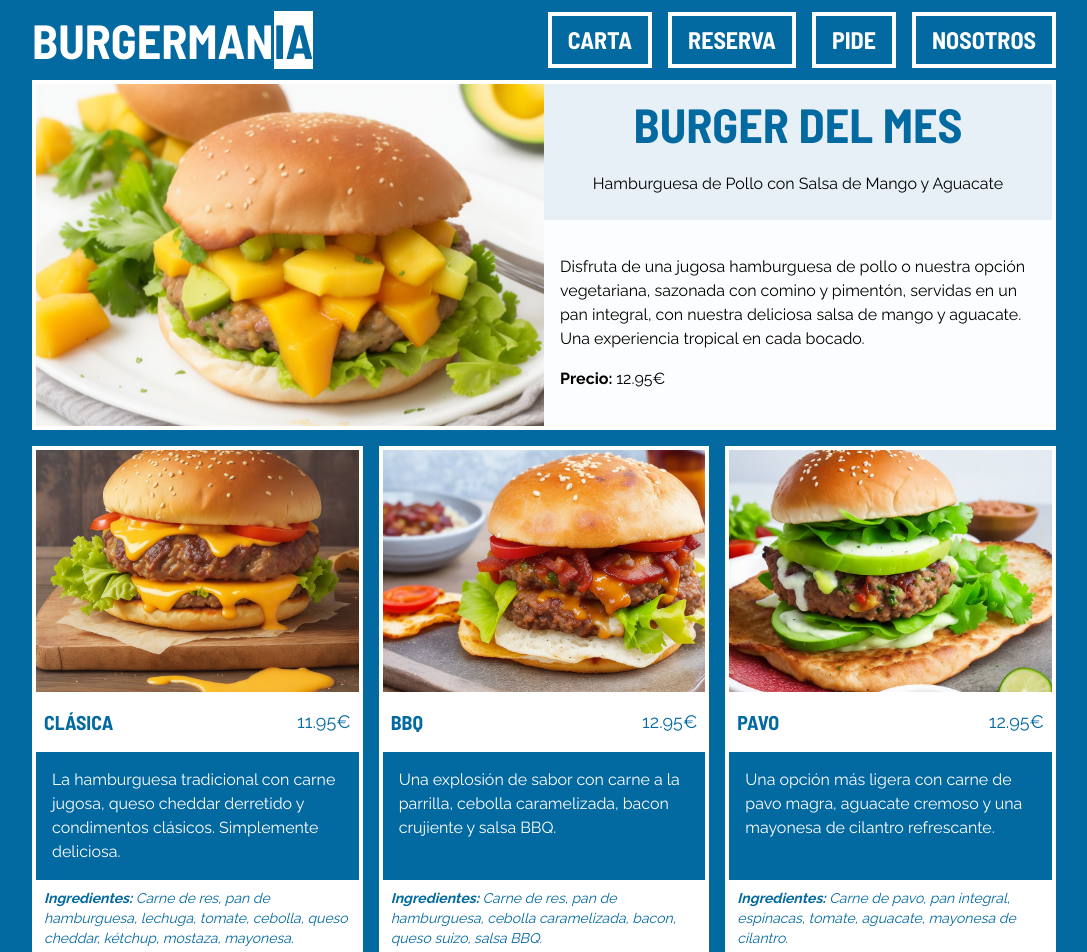
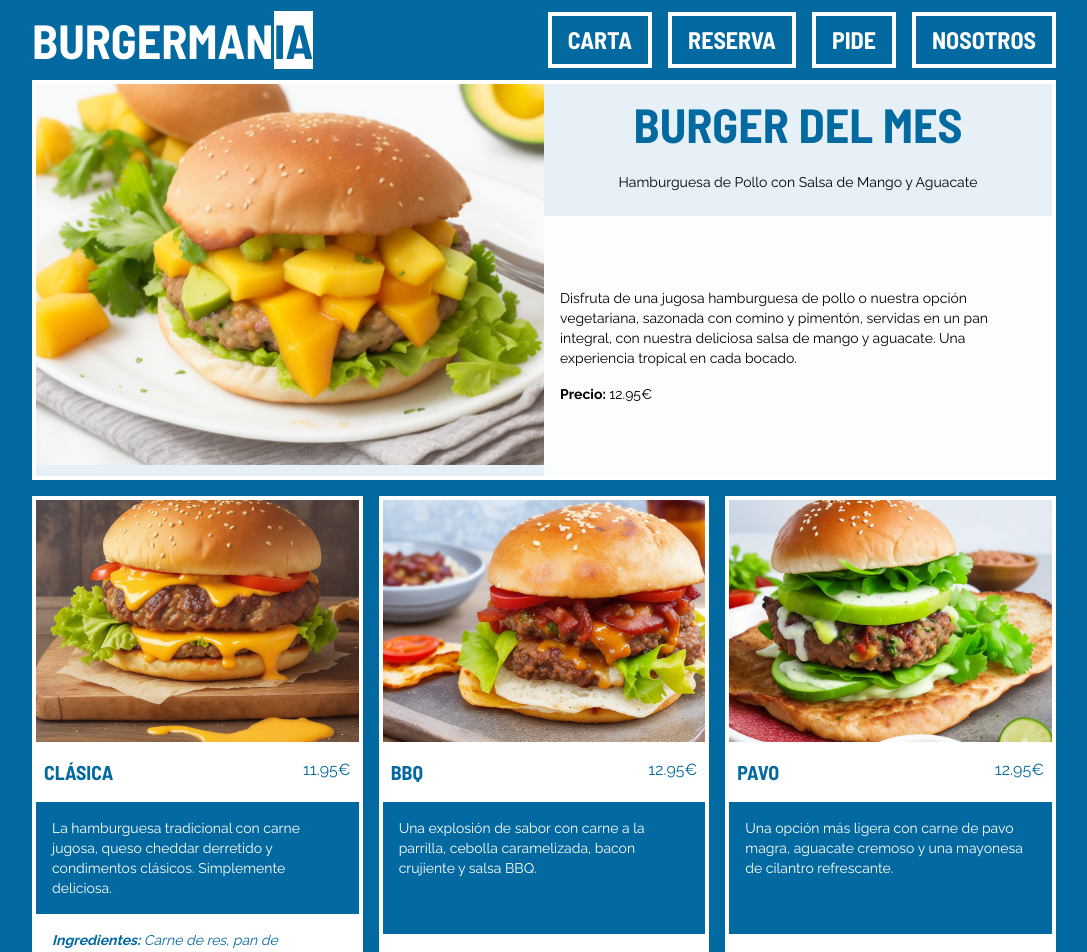
Before and after one commit to molul/burgermania_vue, a Vue app: page /carta in a window 1280 px wide. Shown: the top 952 px of the page, without its empty margins (96-1183 px from the left). Built offline with nearby package versions, Linux system fonts and the light colour scheme.

Commit message:
Some styling changes

```diff
--- a/src/App.vue
+++ b/src/App.vue
@@ -1,6 +1,6 @@
 <template>
-	<div class="bg-sky-700 min-h-screen flex flex-col font-mainText ">
-		<div class="flex-1 h-full mx-auto flex flex-col w-full md:w-4/5 md:max-w-5xl ">
+	<div class="bg-sky-700 flex flex-col font-mainText min-h-screen">
+		<div class="mx-auto flex flex-col w-full md:w-4/5 md:max-w-5xl h-full">
 			<div>
 				<NavBar />
 			</div>
@@ -13,10 +13,8 @@
 					break-words
 					mt-16
 					md:mt-20
-
 					flex
 					flex-grow
-					bg-white
 			">
 				<router-view/>
 			</div>
--- a/src/components/Footer.vue
+++ b/src/components/Footer.vue
@@ -1,6 +1,6 @@
 <template>
 	<footer>
-		<div class="bottom-0 w-full">
+		<div class="bottom-0 w-full bg-sky-700">
 
 			<div class="flex justify-start text-left pt-4 md:pt-2">
 				<div class="px-4 py-4 md:px-0 w-full space-y-8 md:flex md:justify-between md:items-center md:space-y-0 ">
--- a/src/components/MenuBurgerComp.vue
+++ b/src/components/MenuBurgerComp.vue
@@ -12,18 +12,18 @@
 			<div class="text-sky-700 font-bold text-left font-condensed text-lg md:text-xl uppercase break-words">
 				{{ burger.name }}
 			</div>
-			<div class="text-sky-700 text-base md:text-lg ">
+			<div class="text-sky-700 text-sm md:text-base ">
 				{{ burger.price }}€
 			</div>
 		</div>
 
 
 		<div class="flex flex-col h-full">
-			<div class="bg-sky-700 p-4 text-left text-sm md:text-base flex-1">
+			<div class="bg-sky-700 p-2 md:p-4 text-left text-xs md:text-sm flex-1">
 				{{ burger.description }}
 			</div>
 
-			<div class="bg-white p-2 text-sky-700 text-xs md:text-sm italic">
+			<div class="bg-white p-2 md:p-4 text-sky-700 text-xs md:text-sm italic">
 				<span class="font-bold">Ingredientes: </span>{{ burger.ingredients }}
 			</div>
 		</div>
--- a/src/views/BurgerDelMesView.vue
+++ b/src/views/BurgerDelMesView.vue
@@ -1,7 +1,7 @@
 <template>
 	<div class=" space-y-4 h-full text-sky-800 px-4 md:px-0 bg-sky-700">
-		<div class="mx-auto md:max-w-5xl max-w-full border-4 border-white bg-white bg-opacity-90 flex flex-col md:flex-row w-full items-center justify-center ">
-			<div class="w-full md:w-2/3 ">
+		<div class="mx-auto sm:max-w-5xl max-w-full border-4 border-white bg-white bg-opacity-90 flex flex-col sm:flex-row w-full items-center justify-center ">
+			<div class="w-full sm:w-2/3 ">
 				<img
 					src="/img/burgers/burgerDelMes.jpg"
 					alt="burgerDelMes"
@@ -9,7 +9,7 @@
 				>
 			</div>
 
-			<div class="w-full md:w-1/3 text-center space-y-8 flex flex-col py-8 px-8">
+			<div class="w-full sm:w-1/3 text-center space-y-8 flex flex-col py-8 px-8">
 				<div class="text-sky-700 font-condensed uppercase text-5xl font-bold">
 					Burger del mes
 				</div>
--- a/src/views/CartaView.vue
+++ b/src/views/CartaView.vue
@@ -2,8 +2,8 @@
 	<div class="bg-sky-700 space-y-4 ">
 		<div class="px-4 md:px-0">
 
-			<div class="mx-auto md:max-w-5xl max-w-full border-4 border-white bg-white bg-opacity-90 flex flex-col md:flex-row w-full items-center justify-center  md:h-[350px] overflow-hidden">
-				<div class="w-full md:w-1/2 h-full overflow-hidden">
+			<div class="mx-auto lg:max-w-5xl max-w-full border-4 border-white bg-white bg-opacity-90 flex flex-col lg:flex-row w-full items-center justify-center  lg:h-[400px] overflow-hidden">
+				<div class="w-full xl:w-1/2 h-full overflow-hidden">
 					<img
 						src="/img/burgers/burgerDelMes.jpg"
 						alt="burgerDelMes"
@@ -11,16 +11,16 @@
 					>
 				</div>
 
-				<div class="md:w-1/2 text-center flex flex-col justify-between h-full space-y-0 pt-4">
-					<div class="text-sky-700 font-condensed uppercase text-3xl md:text-5xl font-bold">
+				<div class="lg:w-1/2 text-center flex flex-col justify-between h-full space-y-0 pt-4">
+					<div class="text-sky-700 font-condensed uppercase text-3xl xl:text-5xl font-bold">
 						Burger del mes
 					</div>
 
-					<div class="py-4 md:py-6 px-4 flex items-center justify-center text-sm md:text-base">
+					<div class="py-4 md:py-6 px-4 flex items-center justify-center text-xs md:text-sm">
 						Hamburguesa de Pollo con Salsa de Mango y Aguacate
 					</div>
 
-					<div class="md:flex-1 flex flex-col  h-full mx-auto md:max-w-5xl max-w-full bg-white bg-opacity-90 w-full justify-center space-y-4 text-sm md:text-base p-4 text-left">
+					<div class="md:flex-1 flex flex-col  h-full mx-auto md:max-w-5xl max-w-full bg-white bg-opacity-90 w-full justify-center space-y-4 text-xs md:text-sm p-4 text-left">
 						<div>
 							Disfruta de una jugosa hamburguesa de pollo o nuestra opción vegetariana, sazonada con comino y pimentón, servidas en un pan integral, con nuestra deliciosa salsa de mango y aguacate. Una experiencia tropical en cada bocado.
 						</div>
```
